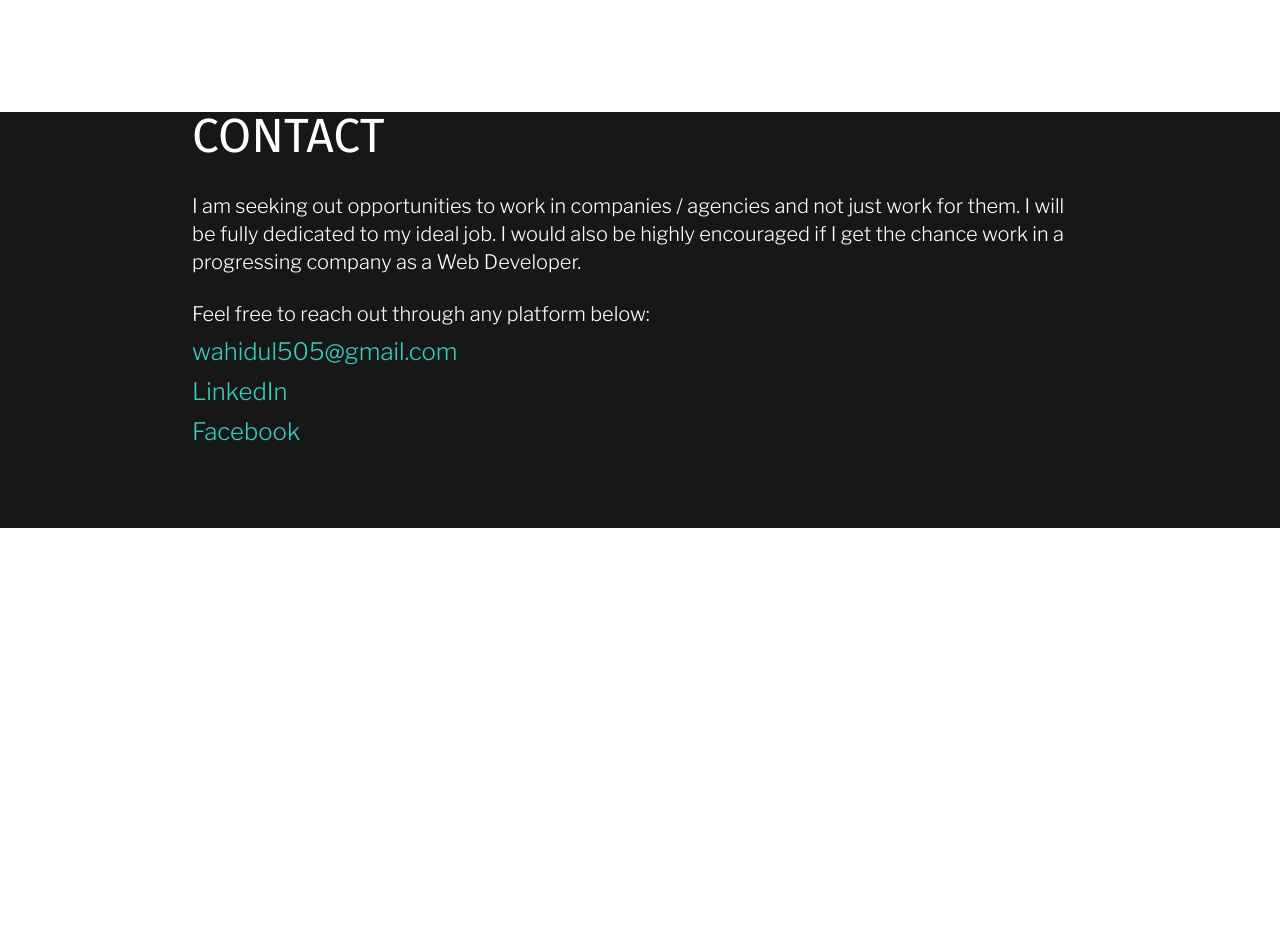
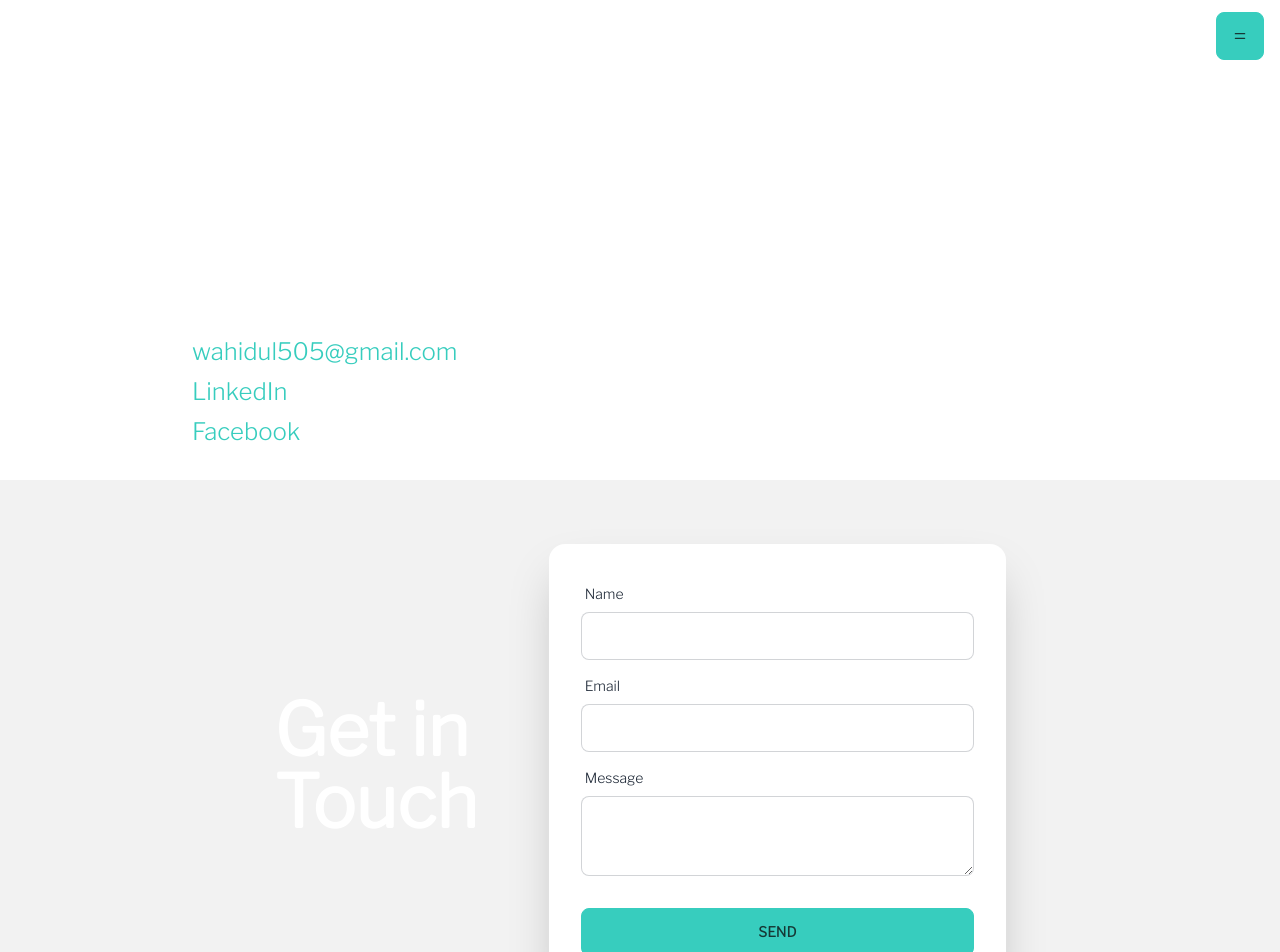
Before and after one commit to Wahidul505/my-portfolio, a React (Create React App) app: page /contact in a window 1280 px wide. Shown: the top 952 px of the page. Before the commit the page ends 800 px from the top, so only its background shows below. Built offline with nearby package versions, Linux system fonts and the light colour scheme; a web font is replaced by a local one.

Commit message:
added projects in home page and designed navbar

```diff
--- a/package.json
+++ b/package.json
@@ -8,6 +8,8 @@
     "@testing-library/user-event": "^13.5.0",
     "aos": "^3.0.0-beta.6",
     "daisyui": "^2.15.2",
+    "emailjs-com": "^3.2.0",
+    "file-saver": "^2.0.5",
     "firebase": "^9.8.2",
     "react": "^18.1.0",
     "react-dom": "^18.1.0",
--- a/src/App.js
+++ b/src/App.js
@@ -10,7 +10,7 @@ function App() {
   return (
     <div
       style={{ fontFamily: "'Libre Franklin', sans-serif" }}
-      className='bg-neutral-900 text-white h-full'>
+      className='bg-base-100 text-white h-full'>
       <Navbar />
       <Routes>
         <Route path='/' element={<Home />} />
--- a/src/Pages/About/About.js
+++ b/src/Pages/About/About.js
@@ -7,7 +7,7 @@ const About = () => {
         <div className='pb-20'>
             <div
                 style={{ fontFamily: "'Montserrat', sans-serif" }}
-                className='h-screen flex flex-col items-center justify-center px-8'>
+                className='h-screen flex flex-col items-center justify-center px-4 md:px-8'>
                 <h1
                     data-aos="fade-up"
                     data-aos-anchor="#example-anchor"
@@ -23,7 +23,7 @@ const About = () => {
                     data-aos-delay="700"
                     className='text-3xl md:text-5xl mt-2'>A Frontend Web Developer</p>
             </div>
-            <div className='lg:px-48 md:px-28 px-10'>
+            <div className='lg:px-48 md:px-28 px-4'>
                 <Heading>About</Heading>
                 <div>
                     <p className='text-2xl mb-3'>
@@ -36,11 +36,6 @@ const About = () => {
                 <div>
                     <Skills />
                 </div>
-                <div>
-                    <p className='text-3xl font-semibold mb-6 mt-20 text-warning hover:translate-x-9 transition-transform'>
-                        <a target="_blank" href="https://drive.google.com/file/d/1SYkpNeUkcNxExrq8hHwP4huo2jDgiCXJ/view?usp=sharing" rel="noreferrer">My Resume</a>
-                    </p>
-                </div>
             </div>
         </div>
     );
--- a/src/Pages/Contact/Contact.js
+++ b/src/Pages/Contact/Contact.js
@@ -1,6 +1,7 @@
 import React from 'react';
 import toast from 'react-hot-toast';
 import Heading from '../Heading';
+import Mailer from './Mailer';
 
 const Contact = () => {
     const handleCopyEmail = () => {
@@ -8,9 +9,9 @@ const Contact = () => {
         toast.success('Copied to Clipboard', { id: 'copiedSuccess2' });
     }
     return (
-        <div className='lg:px-48 md:px-28 px-10 pb-20 mt-28'>
-            <Heading>Contact</Heading>
-            <div className='text-xl'>
+        <div className='mt-28'>
+            <div className='text-xl lg:px-48 md:px-28 px-4'>
+                <Heading>Contact</Heading>
                 <p className='mb-6'>I am seeking out opportunities to work in companies / agencies and not just work for them. I will be fully dedicated to my ideal job. I would also be highly encouraged if I get the chance work in a progressing company as a Web Developer.
                 </p>
                 <p>Feel free to reach out through any platform below:</p>
@@ -20,7 +21,7 @@ const Contact = () => {
                             onClick={handleCopyEmail}
                         >wahidul505@gmail.com</button>
                     </p>
-                    <p className='text-2xl w-fit mt-2 text-accent hover:translate-x-9 transition-transform'>
+                    <p className='text-2xl w-fit mt-2 text-accent hover:translate-x-7 transition-transform'>
                         <a target="_blank" href="https://www.linkedin.com/in/the-wahidul-alam/" rel="noreferrer">LinkedIn</a>
                     </p>
                     <p className='text-2xl w-fit mt-2 text-accent hover:translate-x-9 transition-transform'>
@@ -28,6 +29,9 @@ const Contact = () => {
                     </p>
                 </div>
             </div>
+            <div>
+                <Mailer />
+            </div>
         </div>
     );
 };
--- /dev/null
+++ b/src/Pages/Contact/Mailer.js
@@ -0,0 +1,54 @@
+import React from 'react';
+import emailjs from 'emailjs-com'
+import toast from 'react-hot-toast';
+
+const Mailer = () => {
+    const handleSendMail = e => {
+        e.preventDefault();
+        emailjs.sendForm('service_kjvervy', 'template_7bzyx1q', e.target, 't3J5PCkrtk1pVuUSq')
+            .then(result => {
+                toast.success('Mail Sent', { id: 'sendSuccess' });
+            })
+            .catch(error => {
+                toast.error('Please Try again', { id: 'sendFailed' });
+            });
+    }
+    return (
+        <div class="hero bg-base-200 py-12 lg:px-6 mt-8">
+            <div class="hero-content flex-col lg:flex-row">
+                <div class="text-center lg:text-left">
+                    <h1 class="text-3xl md:text-5xl lg:text-7xl font-bold">Get in Touch</h1>
+                </div>
+                <div class="card w-full max-w-lg shadow-2xl bg-base-100">
+                    <form onSubmit={handleSendMail}>
+                        <div class="card-body">
+                            <div class="form-control">
+                                <label class="label">
+                                    <span class="label-text">Name</span>
+                                </label>
+                                <input type="text" name='user_name' class="input input-bordered" />
+                            </div>
+                            <div class="form-control">
+                                <label class="label">
+                                    <span class="label-text">Email</span>
+                                </label>
+                                <input type="email" name='user_email' class="input input-bordered" />
+                            </div>
+                            <div class="form-control">
+                                <label class="label">
+                                    <span class="label-text">Message</span>
+                                </label>
+                                <textarea type="text" name='user_message' class="input input-bordered h-20" />
+                            </div>
+                            <div class="form-control mt-6">
+                                <button type='submit' class="btn btn-accent">Send</button>
+                            </div>
+                        </div>
+                    </form>
+                </div>
+            </div>
+        </div>
+    );
+};
+
+export default Mailer;
--- a/src/Pages/Home/Home.css
+++ b/src/Pages/Home/Home.css
@@ -1,27 +1,38 @@
-.link1{
+
+@media only screen and (min-width: 768px) {
+    .link1 {
         display: none;
     }
-.span1-container:hover span{
+
+    .span1-container:hover span {
         display: none;
     }
-.span1-container:hover .link1{
+
+    .span1-container:hover .link1 {
         display: block;
     }
-.link2{
+
+    .link2 {
         display: none;
     }
-.span2-container:hover span{
+
+    .span2-container:hover span {
         display: none;
     }
-.span2-container:hover .link2{
+
+    .span2-container:hover .link2 {
         display: block;
     }
-.link3{
+
+    .link3 {
         display: none;
     }
-.span3-container:hover span{
+
+    .span3-container:hover span {
         display: none;
     }
-.span3-container:hover .link3{
+
+    .span3-container:hover .link3 {
         display: block;
     }
+}
--- a/src/Pages/Navbar.js
+++ b/src/Pages/Navbar.js
@@ -1,21 +1,18 @@
 import React from 'react';
-import { Link, useLocation } from 'react-router-dom';
+import { NavLink } from 'react-router-dom';
 import './Navbar.css';
+import { TbMenu } from 'react-icons/tb';
 
 const Navbar = () => {
-    const { pathname } = useLocation();
-
     return (
-        <div className='fixed top-4 right-6 text-3xl'>
-            {
-                pathname === '/' ?
-                    <></>
-                    :
-                    <span className='span-container w-fit'>
-                        <span>Wahidul</span>
-                        <Link to='/' className='link no-underline translate-x-4 hover:-translate-x-4 transition-transform duration-700'>Wahidul/ home</Link>
-                        </span>
-            }
+        <div class="dropdown dropdown-end dropdown-hover fixed top-2 right-3 z-20">
+            <label tabindex="0" class="btn m-1 btn-accent btn-xl"><TbMenu /></label>
+            <ul tabindex="0" class="dropdown-content menu p-2 shadow bg-base-300 rounded-box w-52 flex flex-col gap-2">
+                <li><NavLink to='/'>Home</NavLink></li>
+                <li><NavLink to='/about'>About</NavLink></li>
+                <li><NavLink to='/works'>Works</NavLink></li>
+                <li><NavLink to='/contact'>Contact</NavLink></li>
+            </ul>
         </div>
     );
 };
--- a/src/Pages/Works/WorkCard.js
+++ b/src/Pages/Works/WorkCard.js
@@ -1,6 +1,5 @@
 import React from 'react';
 import './WorkCard.css';
-import { VscDebugBreakpointLogUnverified } from 'react-icons/vsc';
 import { BsBoxArrowUpRight } from 'react-icons/bs';
 
 const WorkCard = ({ work }) => {
@@ -16,8 +15,8 @@ const WorkCard = ({ work }) => {
                         <h1 class="mb-5 text-3xl font-bold">{name}</h1>
                         <div className='md:flex flex-col gap-2 hidden w-full pl-8'>
                             {
-                                details.map((detail, index) => <p key={index} className="flex gap-2">
-                                    <VscDebugBreakpointLogUnverified />{detail}
+                                details.map((detail, index) => <p key={index} className="text-left">
+                                    <span className='font-bold'>•</span> {detail}
                                 </p>)
                             }
                         </div>
--- a/src/Pages/Works/Works.js
+++ b/src/Pages/Works/Works.js
@@ -8,8 +8,8 @@ const Works = () => {
         fetch('data.json').then(res => res.json()).then(data => setWorks(data));
     }, [])
     return (
-        <div className='mt-28 px-4 md:px-20'>
-            <Heading>My Recent Works</Heading>
+        <div className='py-28 px-4 md:px-20'>
+            <Heading>My Projects</Heading>
             <div className='grid grid-cols-1 lg:grid-cols-2 gap-8'>
                 {
                     works.map(work => <WorkCard
```
Also changed, not shown: public/data.json (+34 -1 lines), src/Pages/Home/Home.js (+10 -6 lines), src/Pages/Home/Social.js (+8 -11 lines), 1 other file (tests, documents, lock files or other folders). Lines whose indentation alone changed are shown as unchanged.
